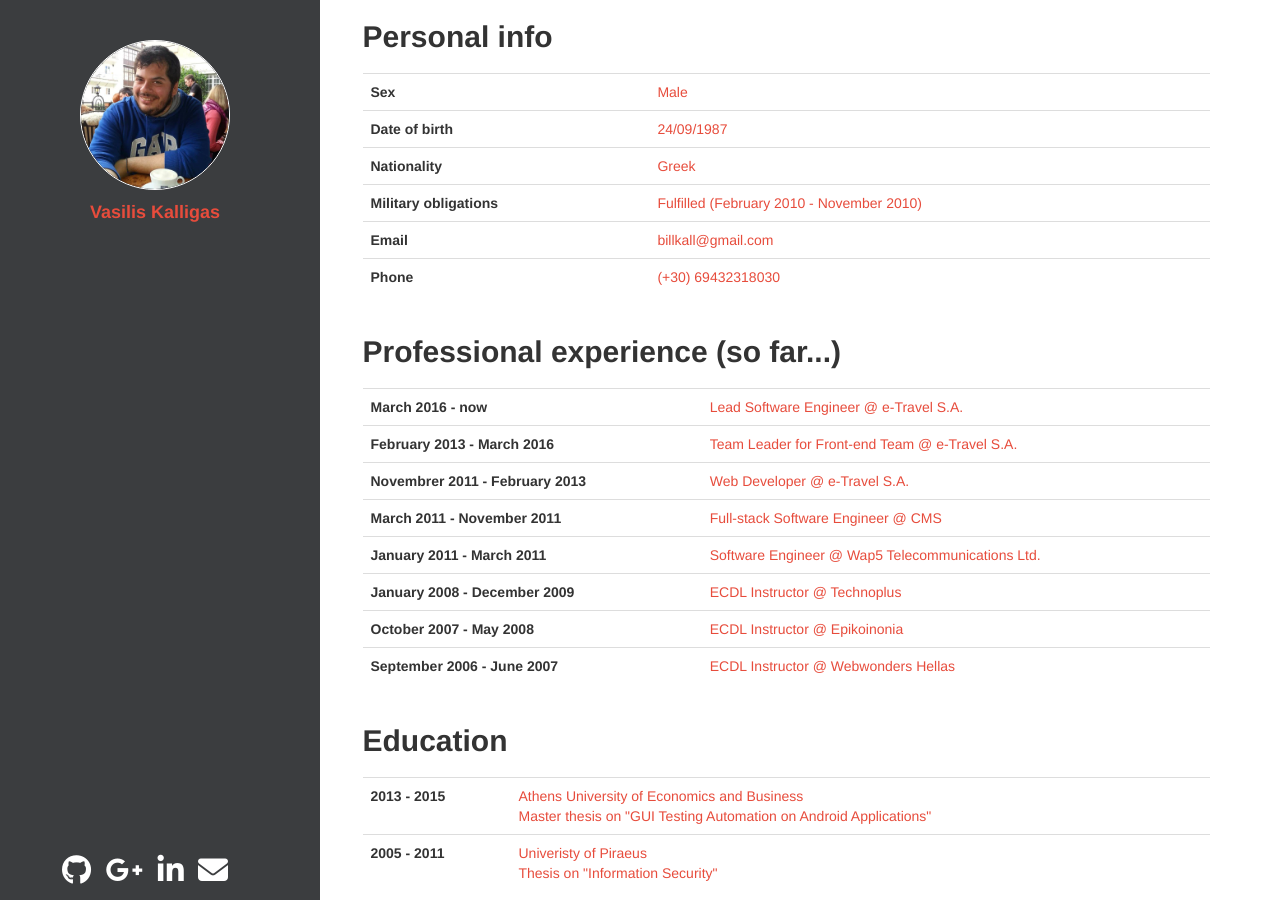
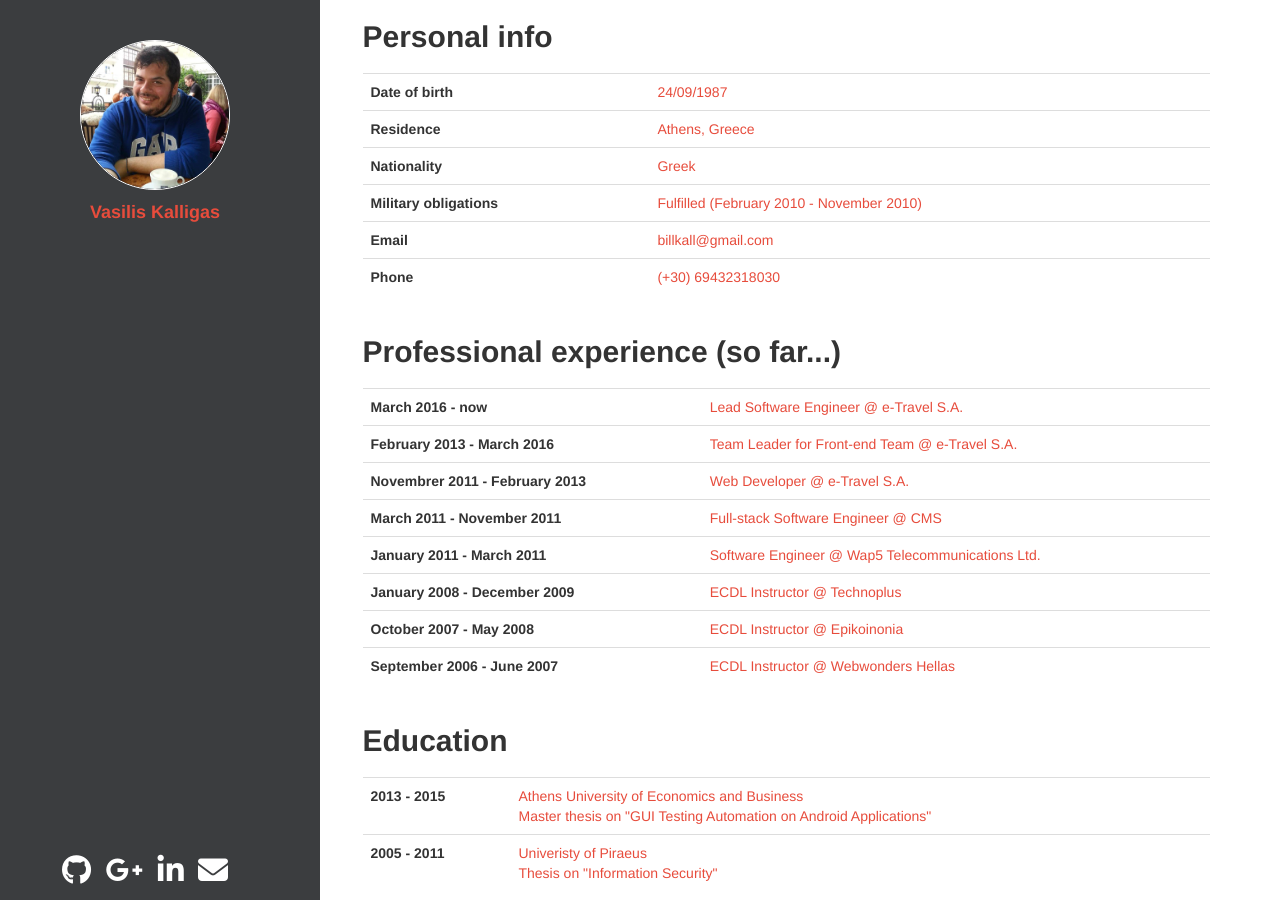
Before and after one commit to arcanoid/arcanoid.github.io, a Jekyll site: the page built from index.html, in a window 1280 px wide and 900 px high. Built offline with Jekyll 4.4.1, drawn with Linux system fonts in a browser that asks for light colours; nearby versions of some CDN libraries.

Commit message:
Added residence and removed sex.

```diff
--- a/_config.yml
+++ b/_config.yml
@@ -13,8 +13,8 @@
   linkedin: https://www.linkedin.com/in/vasileios-kalligas-a7420464
 
 personal_info:
-  Sex: Male
   Date of birth: 24/09/1987
+  Residence: Athens, Greece
   Nationality: Greek
   Military obligations: Fulfilled (February 2010 - November 2010)
   Email: billkall@gmail.com
```
